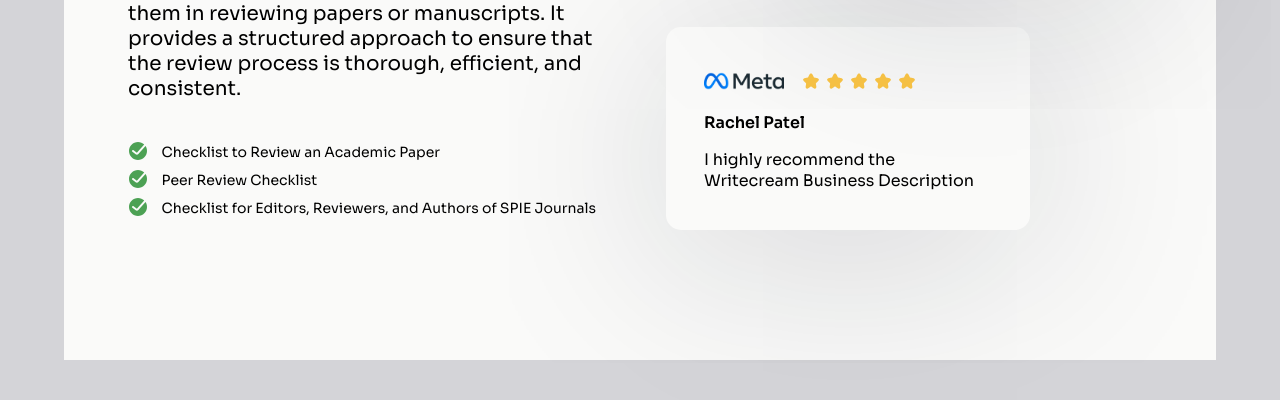
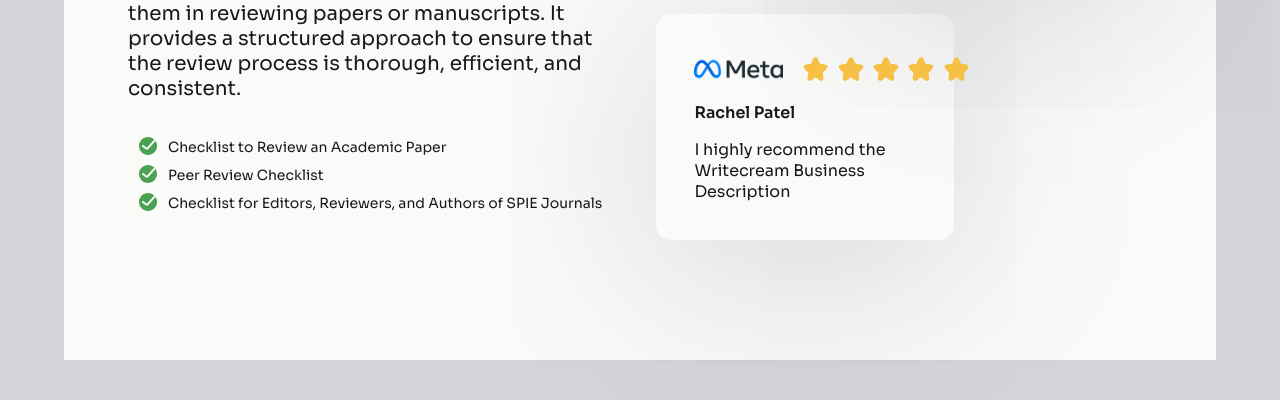
Before and after one commit to JanBergsma/TestimonialPage, a website: page index.html in a window 1280 px wide. Shown: the part 400-800 px from the top of the page. Drawn offline with Linux system fonts and the light colour scheme.

Commit message:
v0.0 backup

```diff
--- a/styles/style.css
+++ b/styles/style.css
@@ -1,7 +1,10 @@
+/* TODO: bring top icon more in line with design */
+
 /* Reset */
 * {
   box-sizing: border-box;
   margin: 0;
+  padding: 0;
 }
 
 /* Variables */
@@ -12,13 +15,27 @@
   --bg-color-primary: #fafaf9;
   --bg-color-secondary: #fff;
   --bg-surrounding: #d4d4d8;
+  --shadow-color: #1117292b;
 }
+
+@media (prefers-color-scheme: dark) {
+  :root {
+    --color-header-img: #f5c044;
+    --color-primary: #fafaf9;
+    --color-secondary: #fff;
+    --bg-color-primary: #18181b;
+    --bg-color-secondary: #52525a;
+    --bg-surrounding: #d4d4d8;
+    --shadow-color: #52525a25;
+  }
+}
+
+/*  Mobile <= 640px */
 
 /* Element Styling */
 html,
 body {
   width: 100%;
-  height: 100%;
 }
 
 body {
@@ -30,15 +47,14 @@ body {
 }
 
 main {
-  display: grid;
-  grid-template-rows: 80%;
-  grid-template-columns: 1fr 1fr;
-  align-content: center;
-  gap: 5%;
+  display: flex;
+  flex-direction: column;
+  gap: 2rem;
   background: var(--bg-color-primary);
-  padding: 0 5%;
-  width: 90%;
-  height: 90%;
+  padding: 5rem 1.4rem;
+  width: 100%;
+  height: 100%;
+  color: var(--color-primary);
 }
 
 /* Classes */
@@ -78,7 +94,7 @@ main {
 }
 
 .reviewers-list {
-  padding-left: 0.4rem;
+  padding-left: 1rem;
   font-style: normal;
   font-weight: 400;
   font-size: 0.875rem;
@@ -87,27 +103,33 @@ main {
   list-style: none;
 }
 
+.reviewers-list-item {
+  display: flex;
+  align-items: center;
+}
+
 .reviewers-list-item::before {
   position: relative;
-  top: 0.4rem;
+  top: 0.1rem;
   left: -0.5rem;
-  content: url("/img/Done_ring_round_fill.svg") " ";
+  content: url("/img/Done_ring_round_fill.svg");
 }
 
 .cards {
   display: flex;
   flex-direction: column;
   justify-content: space-evenly;
+  gap: 2rem;
 }
 
 .card {
   display: flex;
   flex-direction: column;
   gap: 1rem;
-  box-shadow: 0 30px 200px 0 #1117292b;
+  box-shadow: 0 30px 200px 0 var(--shadow-color);
   border-radius: 15px;
-  padding: 2.4rem;
-  width: 75%;
+  padding: 1rem;
+  width: 70%;
   font-style: normal;
   font-weight: 400;
   font-size: 1rem;
@@ -127,18 +149,44 @@ main {
 }
 
 .card-header-icon {
-  width: 80px;
+  width: 40%;
 }
 
 .card-header-stars {
   display: flex;
   gap: 0.1rem;
+  width: 40%;
 }
 
 .card-header-star {
-  width: 1.4rem;
+  width: 100%;
 }
 
 .google {
   place-self: flex-end;
 }
+
+@media (width >= 640px) {
+  /* Elements */
+  html,
+  body {
+    height: 100%;
+  }
+
+  main {
+    display: grid;
+    grid-template-rows: auto;
+    grid-template-columns: 1fr 1fr;
+    align-content: center;
+    gap: 2rem;
+    padding: 0 5%;
+    width: 90%;
+    height: 90%;
+  }
+
+  /* Classes */
+  .card {
+    padding: 2.4rem;
+    width: 60%;
+  }
+}
```
